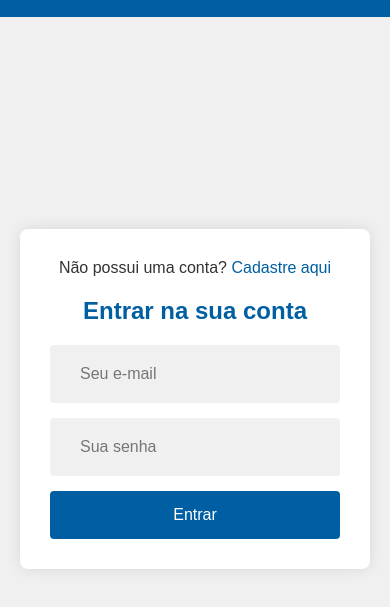
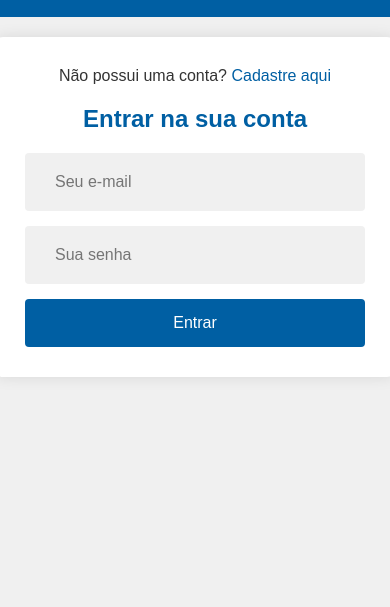
Before and after one commit to petinformaticauem/Workshop-backend-em-python, a plain HTML site: page Entrar.html in a window 390 px wide. Shown: the part 89-696 px from the top of the page. Drawn offline with Linux system fonts and the light colour scheme.

Commit message:
Update Entrar.html
Agora tá mais responsivo, mas o negocio não alinha verticalmente

```diff
--- a/Entrar.html
+++ b/Entrar.html
@@ -57,7 +57,6 @@
         display: flex;
         justify-content: center;
         align-items: center;
-        height: calc(100vh - 80px);
         padding: 20px;
     }
 
@@ -145,6 +144,7 @@
     </header>
 
     <main class="container">
+        <section class="section">
             <div class="form-wrapper">
                 <div class="login-link">
                     <p>Não possui uma conta? <a href="Cadastrar.html" id="Cadastrar" class="button">Cadastre aqui</a> </p>
@@ -166,6 +166,7 @@
                     <button type="button" id="entrar" class="submit-btn">Entrar</button>
                 </form>
             </div>
+        </section>
     </main>
 
     <script src="Entrar.js"></script>
```
Lines whose indentation alone changed are shown as unchanged.
